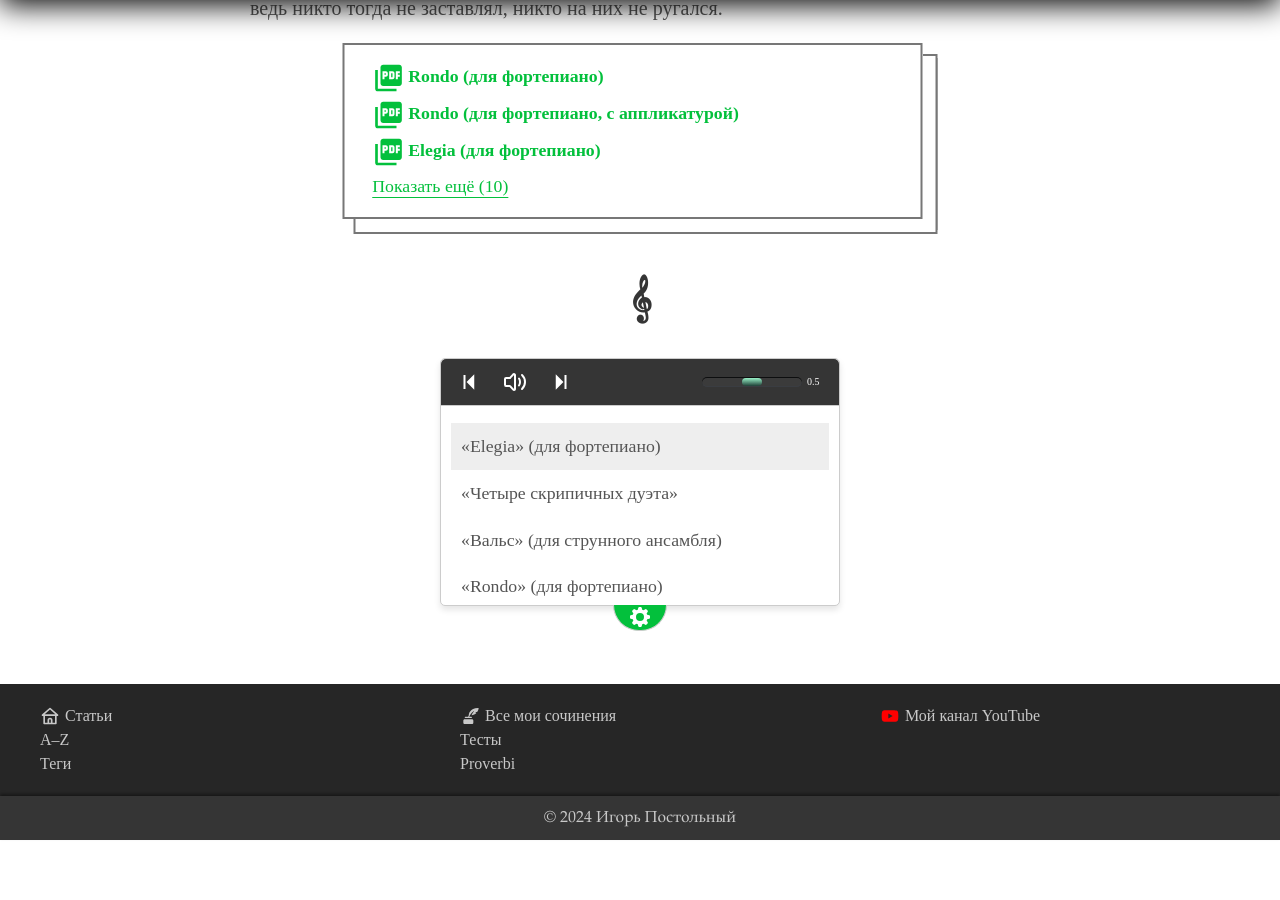
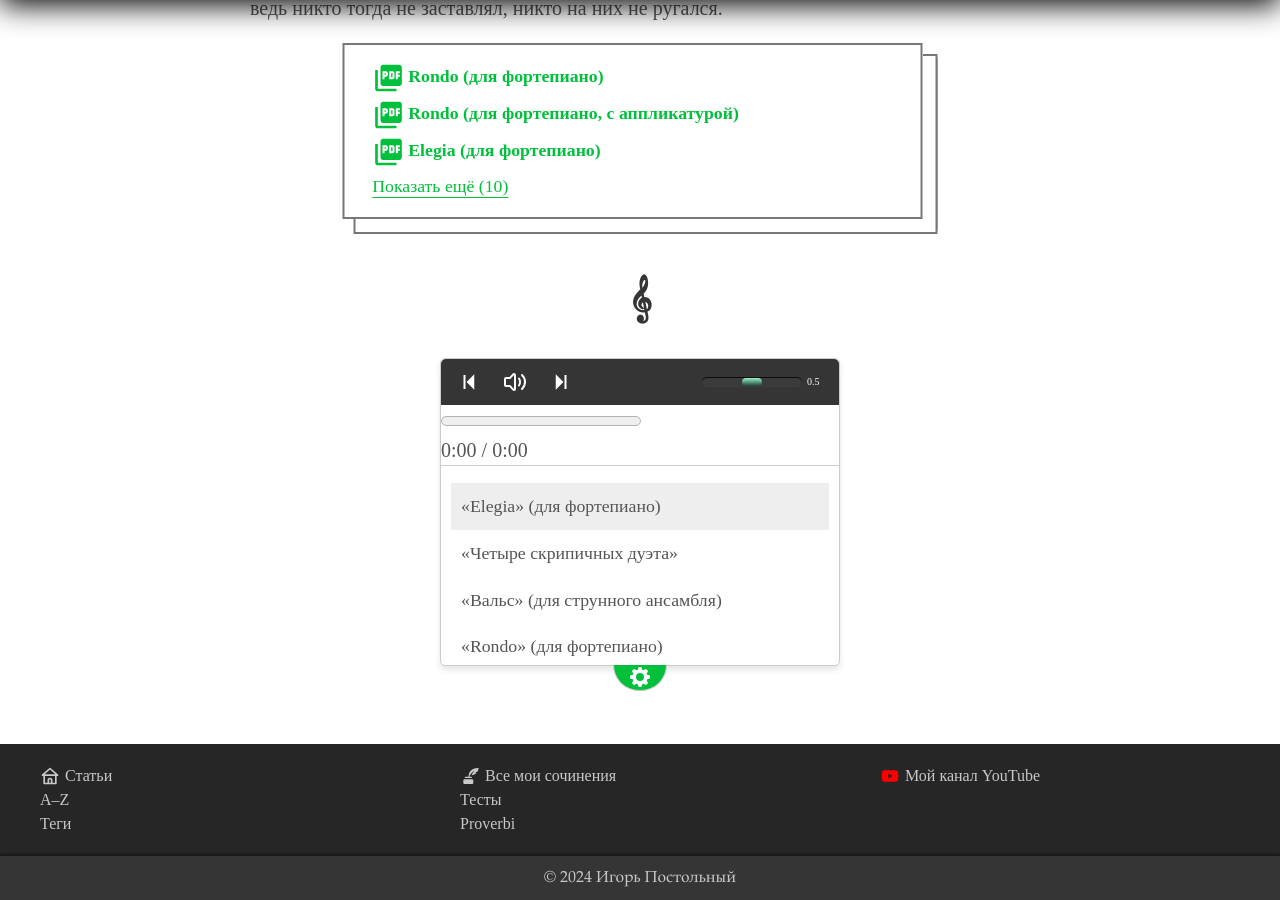
Before and after one commit to postolny/postolny.github.io, a Jekyll site: the page built from _pages/musica.html, in a window 1280 px wide and 900 px high, scrolled down 885 px. Built offline with Jekyll 4.4.1, drawn with Linux system fonts in a browser that asks for light colours; before the commit the page ends 1725 px from its top, so only the background shows below that.

Commit message:
Add files via upload

```diff
--- a/_includes/audio-player.html
+++ b/_includes/audio-player.html
@@ -30,6 +30,12 @@
       <div class="slider-wrapper">
         <input type="range" id="volume-control" min="0" max="1" step="0.1" value="0.5">
         <div class="value"></div>
+      </div>
+    </div>
+    <div id="progress-container">
+      <progress id="progressBar" value="0" max="100"></progress>
+      <div id="timeContainer">
+        <span id="currentTime">0:00</span> / <span id="totalTime">0:00</span>
       </div>
     </div>
     <div id="playlist-container">
```
